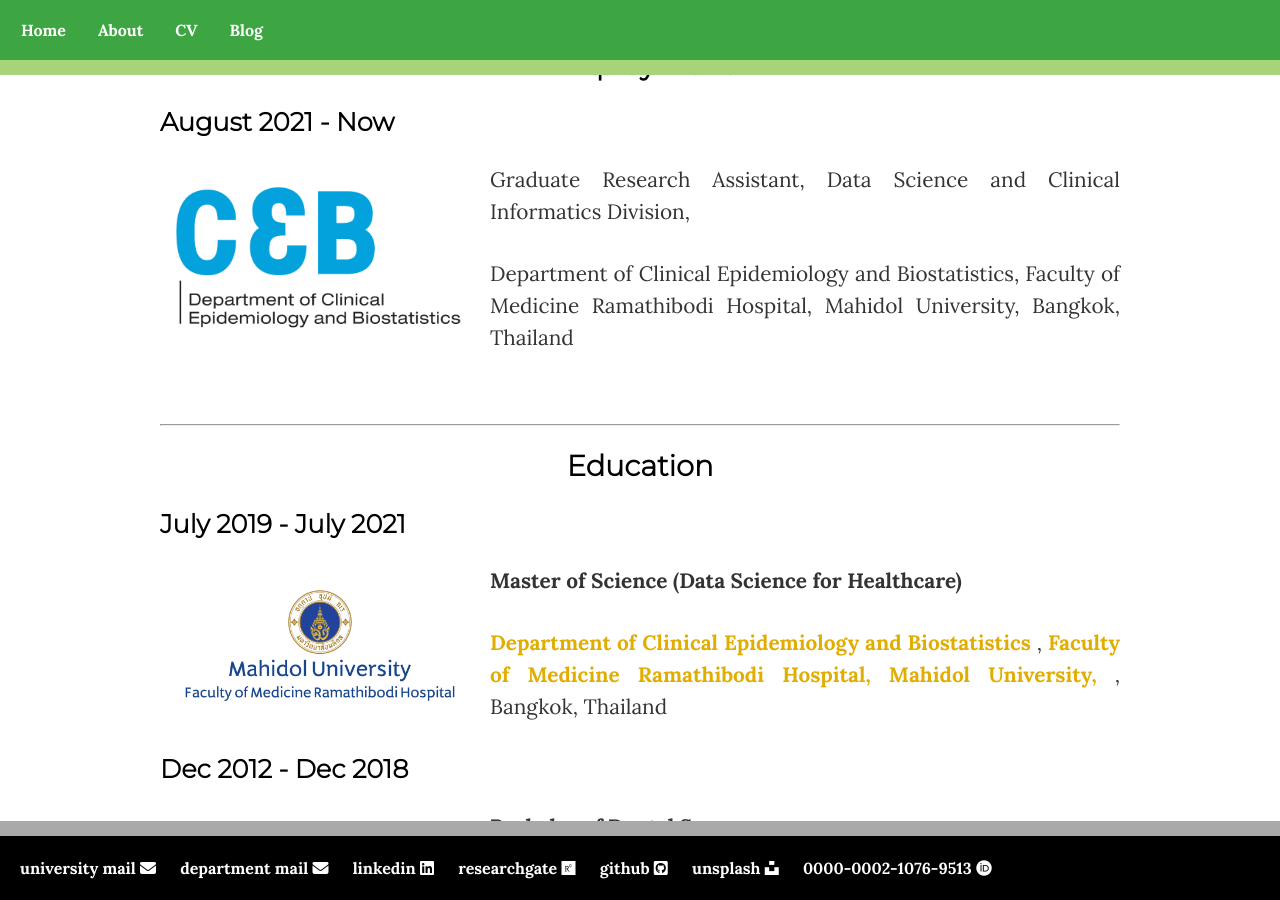
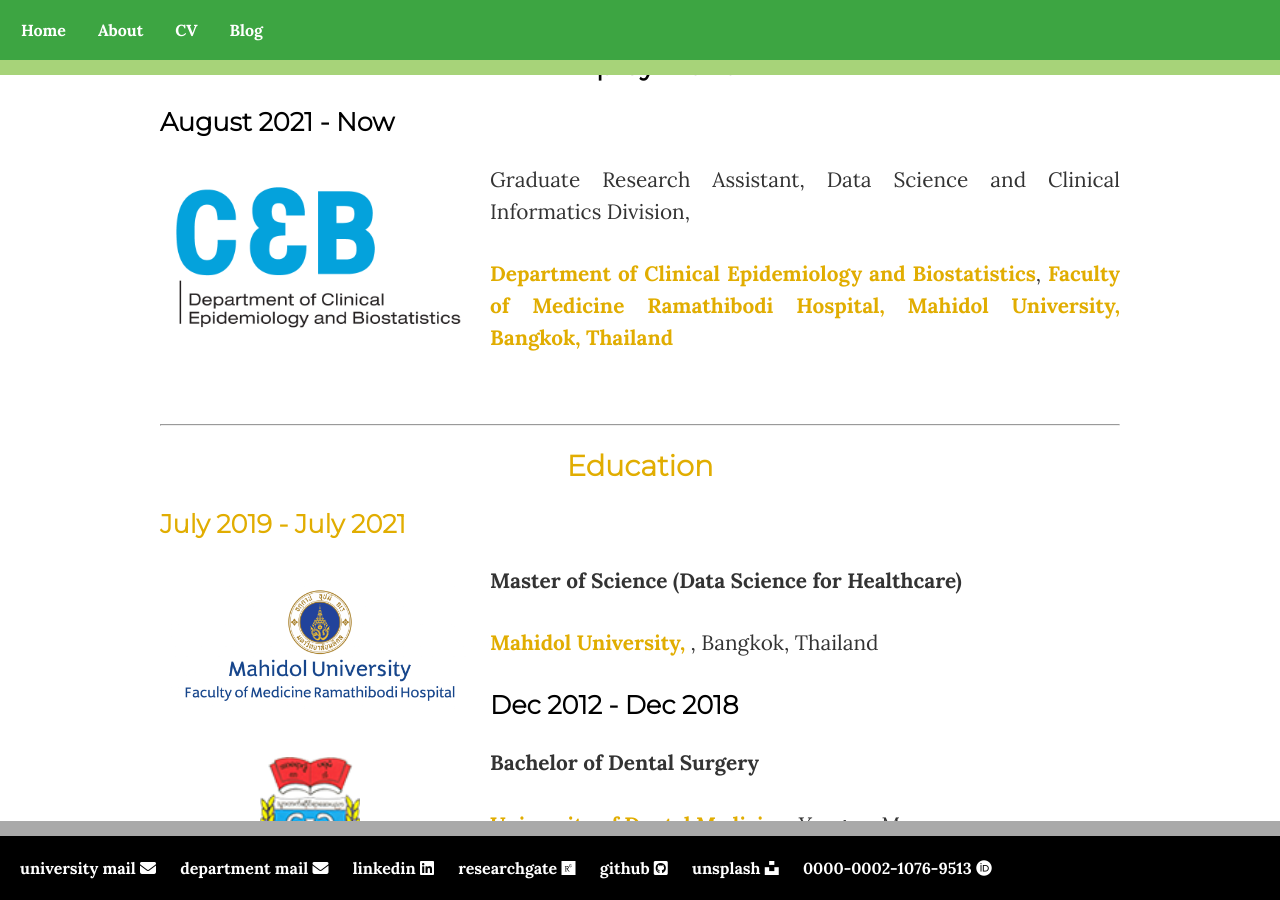
Before and after one commit to finerbrighterlighter/finerbrighterlighter.github.io, a Jekyll site: the page built from cv/index.html, in a window 1280 px wide and 900 px high, scrolled down 271 px. Built offline with Jekyll 4.4.1, drawn with Linux system fonts in a browser that asks for light colours; nearby versions of some CDN libraries.

Commit message:
layout push

```diff
--- a/cv/index.html
+++ b/cv/index.html
@@ -13,7 +13,7 @@
 					<img src="/image/ceb.png"  alt="This is an image of Department of Clinical Epidemiology and Biostatistic's logo." width="300" style="float: left; margin: 10px 20px 20px 10px;border-radius:5%;">
 				</div>
 					<p>Graduate Research Assistant, Data Science and Clinical Informatics Division, </p>
-					<p>Department of Clinical Epidemiology and Biostatistics, Faculty of Medicine Ramathibodi Hospital, Mahidol University, Bangkok, Thailand</p> <br>
+					<p><a href="https://www.rama.mahidol.ac.th/ceb/">Department of Clinical Epidemiology and Biostatistics</a>, <a href="https://www.rama.mahidol.ac.th">Faculty of Medicine Ramathibodi Hospital</a><a href="https://mahidol.ac.th/">, Mahidol University, Bangkok, Thailand</p> <br>
 		</div>
 	<hr>
 	<h2>Education</h2>
@@ -23,7 +23,7 @@
 					<img src="/image/rama.png"  alt="This is an image of Faculty of Medicine Ramathibodi Hospital's logo." width="300" style="float: left; margin: 10px 20px 20px 10px;border-radius:5%;">
 				</div>
 					<p><b>Master of Science (Data Science for Healthcare)</b></p>
-					<p><a href="https://www.rama.mahidol.ac.th/ceb/">Department of Clinical Epidemiology and Biostatistics </a>, <a href="https://www.rama.mahidol.ac.th">Faculty of Medicine Ramathibodi Hospital, </a><a href="https://mahidol.ac.th/">Mahidol University, </a>, Bangkok, Thailand</p>
+					<p>Mahidol University, </a>, Bangkok, Thailand</p>
 		</div>
 
 	<h3>Dec 2012 - Dec 2018</h3>
```
